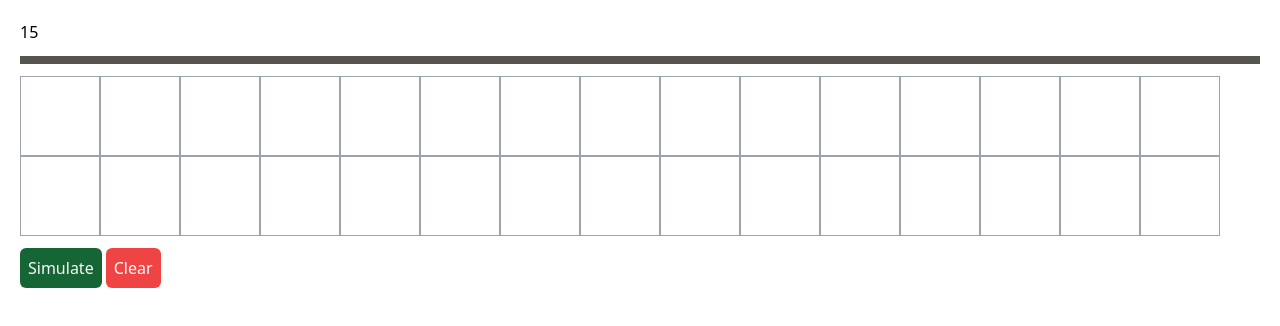
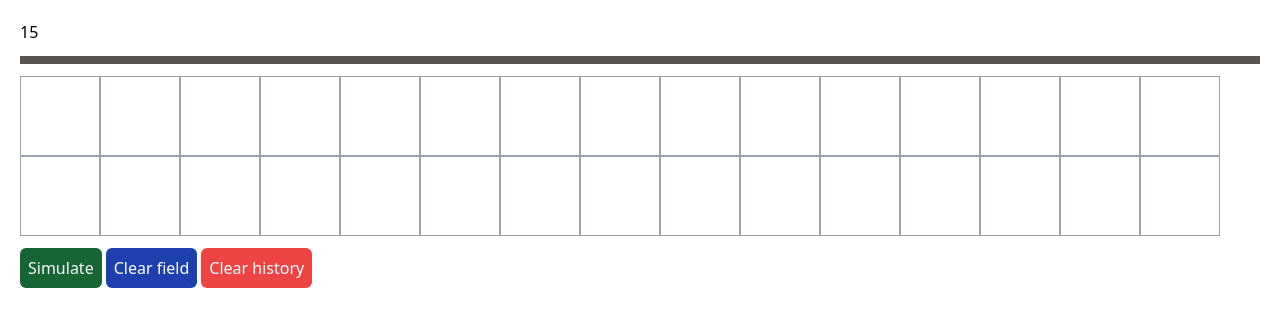
Before and after one commit to vanutp/OpenOlymp2021TaskBVisualizer, a Vue app: page / in a window 1280 px wide. Shown: the top 326 px of the page. Built offline with nearby package versions, Linux system fonts and the light colour scheme.

Commit message:
clear field button

```diff
--- a/src/App.vue
+++ b/src/App.vue
@@ -35,10 +35,16 @@
         Simulate
       </button>
       <button
+        class="bg-blue-800 rounded-md text-white p-2"
+        @click="current = new Array(width).fill(0)"
+      >
+        Clear field
+      </button>
+      <button
         class="bg-red-500 rounded-md text-white p-2"
         @click="history = []"
       >
-        Clear
+        Clear history
       </button>
     </div>
   </div>
```
